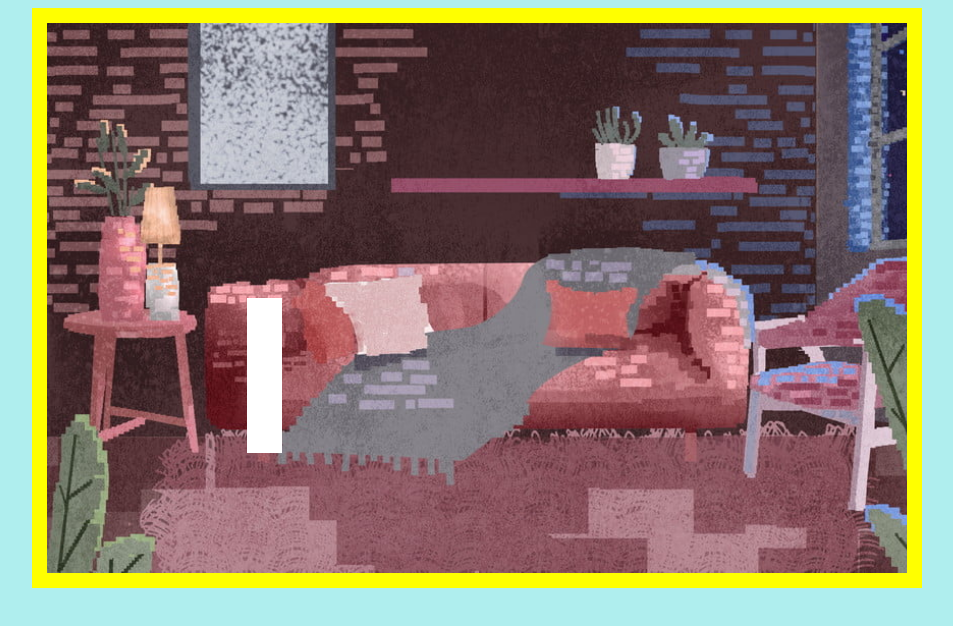
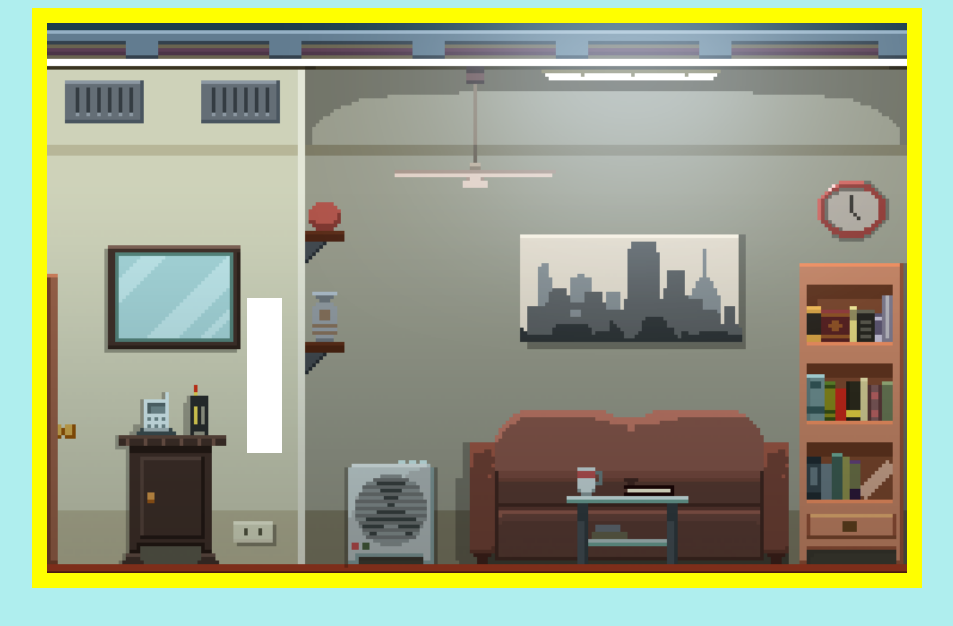
Before and after one commit to valmgisbert/birb-stop-game-v.2, a plain HTML site: page index.html in a window 1280 px wide. Both pictures are taken after a click on the button "Start". Shown: the whole page, without its empty margins (163-1116 px from the left). Drawn offline with Linux system fonts and the light colour scheme.

Commit message:
before adding the bird filter and making my life more difficult

```diff
--- a/css/style.css
+++ b/css/style.css
@@ -4,7 +4,7 @@ body {
 
 canvas {
     border: 15px solid yellow;
-    background-image: url(/css/images/background.jpg);
+    background-image: url(/css/images/backgroundalt.png);
     background-repeat: no-repeat;
     background-size: cover;
 }
--- a/src/game.js
+++ b/src/game.js
@@ -11,8 +11,11 @@ function Game(){
 	this.gameIsOver = false;
 	this.gameWin = false;
 	this.gameScreen = null;
+	this.hasTen = false;
 }
-
+//enemyBird.hasCollided = false;
+//cuando pega con la barrera, cambia a true
+//para de fabricar pajaros al llegar a 9-10
 Game.prototype.start = function() {
 	this.canvasContainer = document.querySelector('.canvas-container');
   this.canvas = this.canvasContainer.querySelector('canvas');
@@ -47,17 +50,23 @@ Game.prototype.start = function() {
 
 Game.prototype.startLoop = function() {
 	var loop = function() {
+		if (this.enemyArr.length === 10) {
+			console.log('trueeeeeeeeeee');
 
+			this.hasTen = true;
+		}
 		//PUT THE ENEMIES IN THE SCREEN
-		if (Math.random() > 0.99) { //lower number, more enemies
+			if (Math.random() > 0.95 && this.hasTen === false) { //lower number, more enemies
+				console.log('creating');
+
 			var randomY = (this.canvas.height - 65) * Math.random();
-				if (randomY < 15) {
+			if (randomY < 15) {
 					randomY = 30;
 				} else if (randomY > 625) {
 					randomY = 625; //limiting Y
 				};
 
-			var newEnemy = new EnemyBird(this.canvas, randomY, parseInt(5 * Math.random())) //using the template form the enemy.js [YOU CAN RANDOM SPEED]
+			var newEnemy = new EnemyBird(this.canvas, randomY, 1) //using the template form the enemy.js [YOU CAN RANDOM SPEED]
 			this.enemyArr.push(newEnemy); //to add every enemy appearing to the array
 		}
 		//UPDATE PLAYER
@@ -95,6 +104,8 @@ Game.prototype.startLoop = function() {
   loop();
 };
 
+//isInsideScreen for filtering the birds inside the canvas
+
 Game.prototype.didEnemyCollideWithPlayer = function(enemyBird) {
 	var playerRight = this.player.x + this.player.width;
 	var playerLeft = this.player.x;
@@ -114,6 +125,9 @@ Game.prototype.didEnemyCollideWithPlayer = function(enemyBird) {
 
 	if (clashPlayerCenter && clashPlayerTop && clashPlayerBottom && clashBorders) {
 		enemyBird.direction = 1;
+		enemyBird.hasCollided = true;
+		//console.log(this.enemyArr[this.enemyArr.length-1].x, this.canvas.width);
+
 	}
 	return false;
 }
@@ -122,7 +136,9 @@ Game.prototype.didEnemyCollideWithPlayer = function(enemyBird) {
 Game.prototype.checkNumberOfBirdsLeft = function () {
 	console.log('this.enemyArr.length', this.enemyArr.length);
 
-	if (this.enemyArr.length === 10) {
+	if ((this.hasTen === true) && (this.enemyArr[this.enemyArr.length-1].x > this.canvas.width)) { //&& all enemies hasCollided=true; and be out of screen
+		console.log('out');
+
 		this.gameVictory();
 	}
 }
@@ -135,7 +151,7 @@ Game.prototype.didEnemyCollideWithTower = function(enemyBird) {
 
 	var enemyBirdLeft = enemyBird.x;
 	var enemyBirdRight = enemyBird.x + enemyBird.size;
-	var enemyBirdTop = enemyBird.y;
+	var enemyBirdTop = enemyBird.y; //CHECK THIS
 	var enemyBirdBottom = enemyBird.y + enemyBird.size;
 
 	var clashTower = enemyBirdLeft <= towerRight && enemyBirdRight >= towerLeft;
@@ -154,6 +170,7 @@ Game.prototype.gameOver = function() {
 
 Game.prototype.gameVictory = function() {
 	this.gameWin = true;
+	//check if all enemies have collided,
 	this.reStartWin();
 }
 
```
Also changed, not shown: css/images/backgroundalt.png (added).
